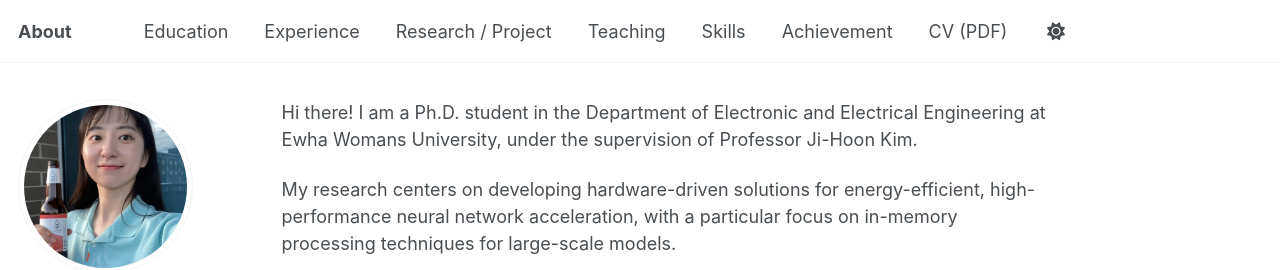
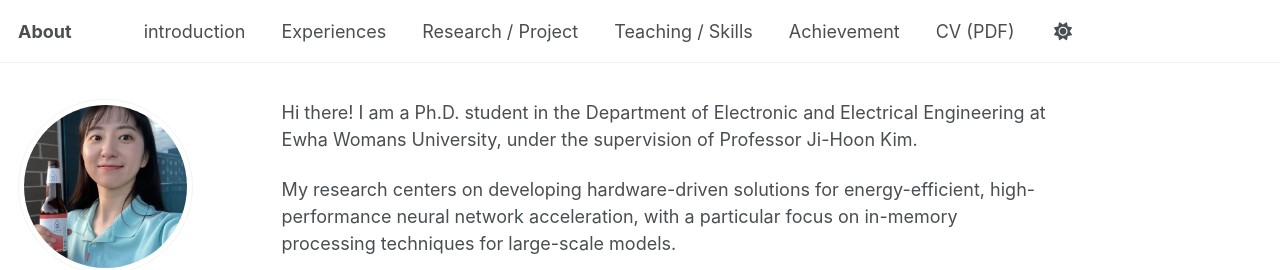
Before and after one commit to puellacoco/puellacoco.github.io, a Jekyll site: the page built from _pages/about.md, in a window 1280 px wide. Shown: the top 270 px of the page. Built offline with Jekyll 4.4.1, drawn with Linux system fonts in a browser that asks for light colours; a script bundle is joined from its source files by our own code; library files that are not in the unit come from our copies.

Commit message:
Update navigation.yml

```diff
--- a/_data/navigation.yml
+++ b/_data/navigation.yml
@@ -1,20 +1,20 @@
 # The following is the order of the links in the header of the website.
 
 main:
-  - title: "Education"
-    url: /#education
+  - title: "introduction"
+    url: /
 
-  - title: "Experience"
+  - title: "Experiences"
     url: /#experience
 
   - title: "Research / Project"
     url: /#projects
 
-  - title: "Teaching"
+  - title: "Teaching / Skills"
     url: /#teaching
 
-  - title: "Skills"
-    url: /#skills
+  # - title: "Skills"
+  #   url: /#skills
 
   - title: "Achievement"
     url: /#achievement
```
